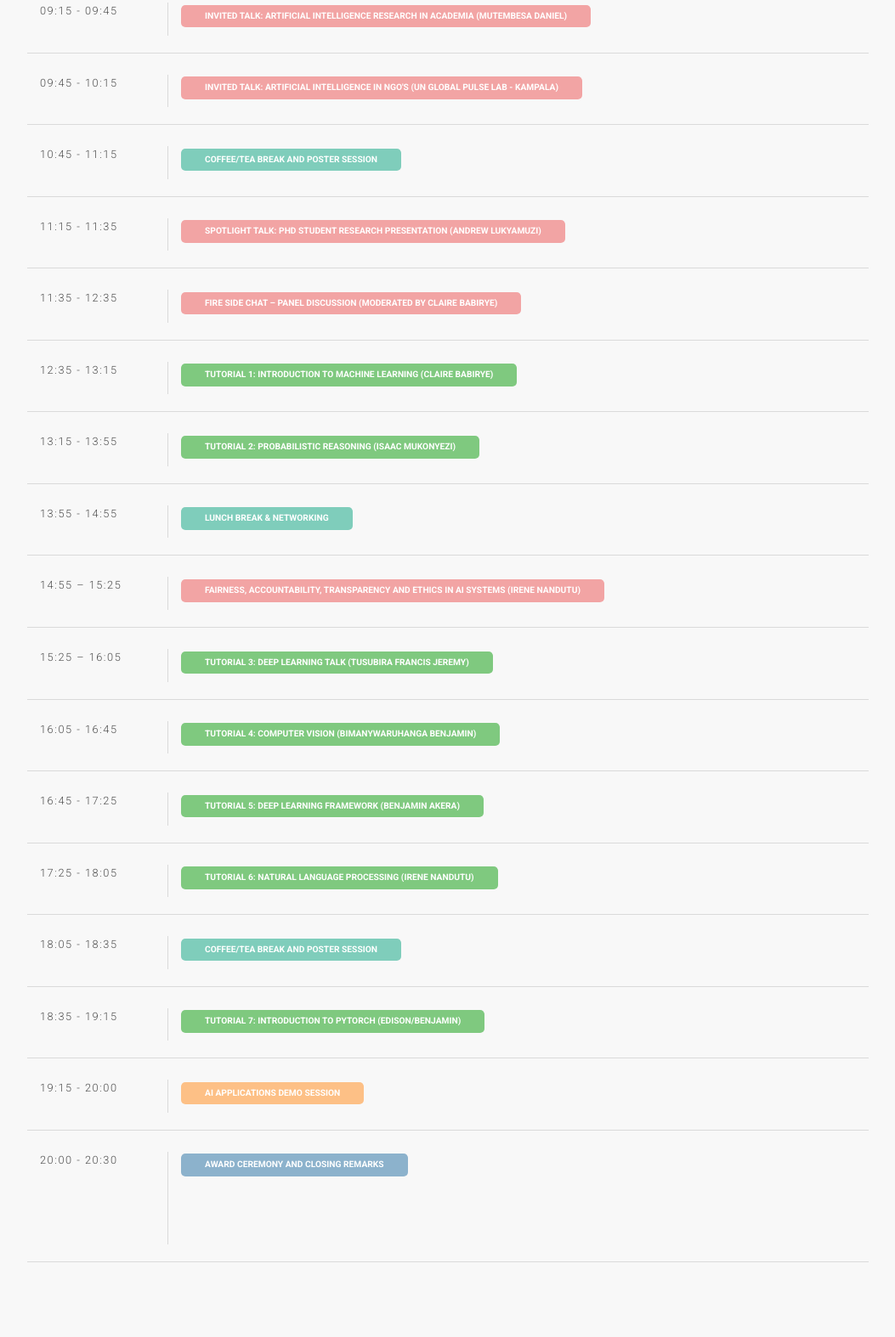
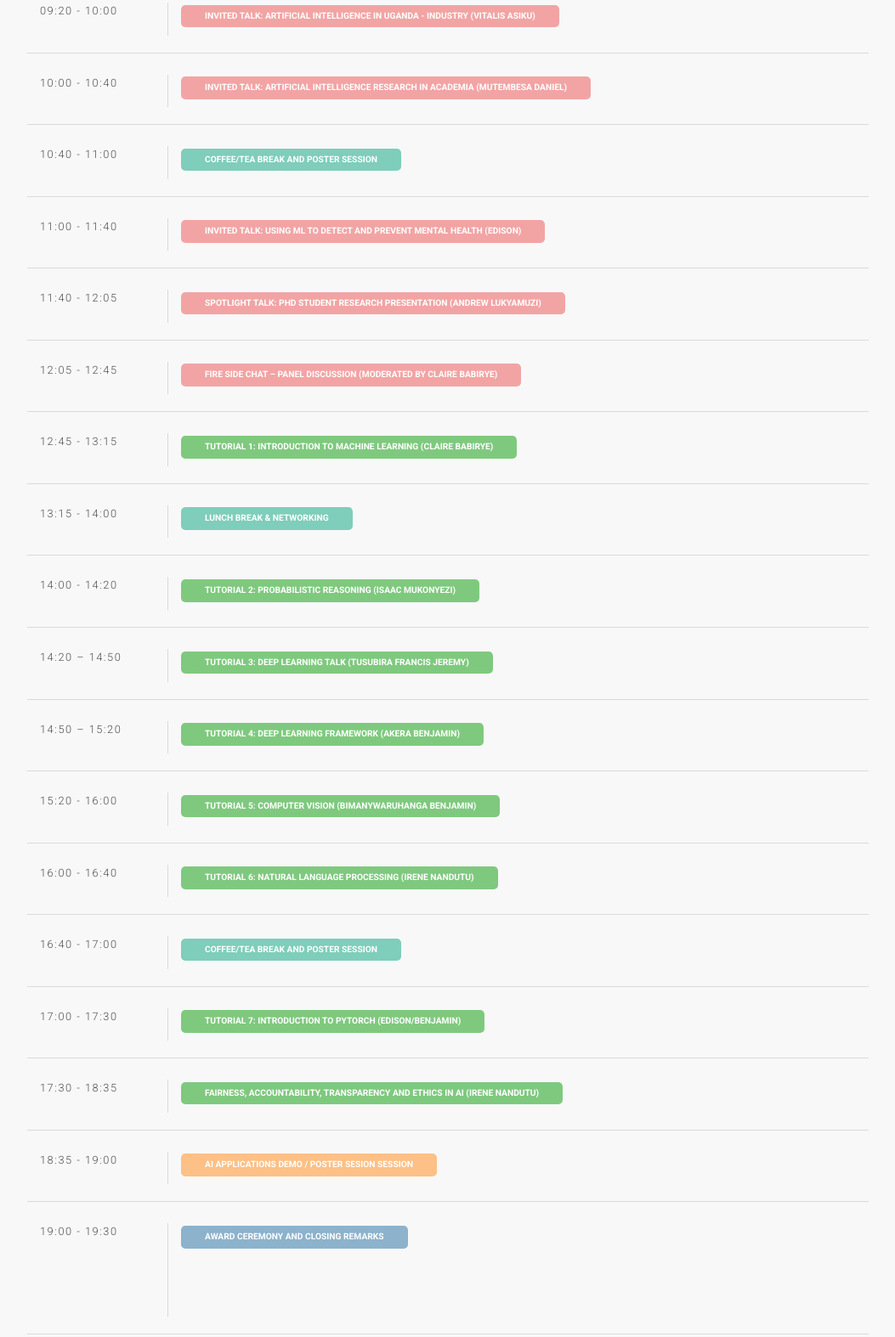
Before and after one commit to indabaxug/indabaxug.github.io, a plain HTML site: page index.html in a window 1280 px wide. Shown: the part 1861-3435 px from the top of the page at 85% size, without its empty margins (113-1166 px from the left). Drawn offline with nearby package versions, Linux system fonts and the light colour scheme; files whose address does not match are found by name.

Commit message:
Update index.html

```diff
--- a/index.html
+++ b/index.html
@@ -219,13 +219,13 @@
 
                  <div class="row schedule-listing">
                   <div class="col-md-2 col-xs-12">
-                     <span class="schedule-slot-time">08:45 - 09:15</span>
+                     <span class="schedule-slot-time">08:45 - 09:20</span>
                    </div>
 
                    <div class="col-md-10 col-xs-12">
                   <div class="schedule-slot-info">
                    <div class="schedule-slot-info-content">
-                     <h3 class="schedule-slot-title"><button class="btn btn-primary Hahn-6">Invited Talk: Artificial intelligence in Uganda - Industry (Vitalis Asiku) </button></h3>
+                     <h3 class="schedule-slot-title"><button class="btn btn-primary Hahn-6">Invited Talk: Artificial Intelligence in NGO's (UN Global Pulse Lab - Kampala)  </button></h3>
                      <!-- <button class="btn btn-primary">PD Hahn Foyer</button> -->
                      <!--<p class="schedule-slot-desc">Pick up your name badge</p>-->
                     </div>
@@ -239,13 +239,14 @@
                 <!-- Slot listing 2 end -->
                  <div class="row schedule-listing">
                   <div class="col-md-2 col-xs-12">
-                     <span class="schedule-slot-time">09:15 - 09:45</span>
+                     <span class="schedule-slot-time">09:20 - 10:00</span>
                    </div>
 
                    <div class="col-md-10 col-xs-12">
                   <div class="schedule-slot-info">
                    <div class="schedule-slot-info-content">
-                     <h3 class="schedule-slot-title"><button class="btn btn-primary Hahn-6">Invited Talk: Artificial Intelligence Research in Academia (Mutembesa Daniel) </button></h3>
+                     <h3 class="schedule-slot-title"><button class="btn btn-primary Hahn-6">Invited Talk: Artificial intelligence in Uganda - Industry (Vitalis Asiku)
+ </button></h3>
                      <!-- <button class="btn btn-primary">PD Hahn Foyer</button> -->
                      <!--<p class="schedule-slot-desc">Pick up your name badge</p>-->
                     </div>
@@ -260,13 +261,14 @@
 
                  <div class="row schedule-listing">
                   <div class="col-md-2 col-xs-12">
-                     <span class="schedule-slot-time">09:45 - 10:15</span>
+                     <span class="schedule-slot-time">10:00 - 10:40</span>
                    </div>
 
                    <div class="col-md-10 col-xs-12">
                   <div class="schedule-slot-info">
                    <div class="schedule-slot-info-content">
-                     <h3 class="schedule-slot-title"><button class="btn btn-primary Hahn-6">Invited Talk: Artificial Intelligence in NGO's (UN Global Pulse Lab - Kampala) </button></h3>
+                     <h3 class="schedule-slot-title"><button class="btn btn-primary Hahn-6">Invited Talk: Artificial Intelligence Research in Academia (Mutembesa Daniel)
+</button></h3>
                      <!-- <button class="btn btn-primary">PD Hahn Foyer</button> -->
                      <!--<p class="schedule-slot-desc">Pick up your name badge</p>-->
                     </div>
@@ -278,10 +280,10 @@
                 <!-- Slot listing 1 end -->
 
                  <!-- Slot listing 2 end -->
-                 <!-- Slot listing 2 end -->
+
                  <div class="row schedule-listing">
                   <div class="col-md-2 col-xs-12">
-                     <span class="schedule-slot-time">10:45 - 11:15</span>
+                     <span class="schedule-slot-time">10:40 - 11:00</span>
                    </div>
 
                    <div class="col-md-10 col-xs-12">
@@ -302,7 +304,28 @@
                  <!-- Slot listing 2 end -->
                  <div class="row schedule-listing">
                   <div class="col-md-2 col-xs-12">
-                     <span class="schedule-slot-time">11:15 - 11:35</span>
+                     <span class="schedule-slot-time">11:00 - 11:40</span>
+                   </div>
+
+                   <div class="col-md-10 col-xs-12">
+                  <div class="schedule-slot-info">
+                   <div class="schedule-slot-info-content">
+                     <h3 class="schedule-slot-title"><button class="btn btn-primary Hahn-6">Invited Talk: Using ML to Detect and Prevent Mental Health (Edison)</button></h3>
+                     <!-- <button class="btn btn-primary">PD Hahn Foyer</button> -->
+                     <!--<p class="schedule-slot-desc">Pick up your name badge</p>-->
+                    </div>
+                    <!--Info content end -->
+                  </div>
+                  <!-- Slot info end -->
+                </div>
+                </div>
+                <!-- Slot listing 1 end -->
+
+
+                 <!-- Slot listing 2 end -->
+                 <div class="row schedule-listing">
+                  <div class="col-md-2 col-xs-12">
+                     <span class="schedule-slot-time">11:40 - 12:05</span>
                    </div>
 
                    <div class="col-md-10 col-xs-12">
@@ -322,7 +345,7 @@
                  <!-- Slot listing 2 end -->
                  <div class="row schedule-listing">
                   <div class="col-md-2 col-xs-12">
-                     <span class="schedule-slot-time">11:35 - 12:35</span>
+                     <span class="schedule-slot-time">12:05 - 12:45</span>
                    </div>
 
                    <div class="col-md-10 col-xs-12">
@@ -342,7 +365,7 @@
                  <!-- Slot listing 2 end -->
                  <div class="row schedule-listing">
                   <div class="col-md-2 col-xs-12">
-                     <span class="schedule-slot-time">12:35 - 13:15</span>
+                     <span class="schedule-slot-time">12:45 - 13:15</span>
                    </div>
 
                    <div class="col-md-10 col-xs-12">
@@ -362,13 +385,13 @@
                  <!-- Slot listing 2 end -->
                  <div class="row schedule-listing">
                   <div class="col-md-2 col-xs-12">
-                     <span class="schedule-slot-time">13:15 - 13:55</span>
+                     <span class="schedule-slot-time">13:15 - 14:00</span>
                    </div>
 
                   <div class="col-md-10 col-xs-12">
                   <div class="schedule-slot-info">
                    <div class="schedule-slot-info-content">
-                     <h3 class="schedule-slot-title"><button class="btn btn-primary Hahn-1">Tutorial 2: Probabilistic Reasoning (Isaac Mukonyezi)</button></h3>
+                     <h3 class="schedule-slot-title"><button class="btn btn-primary Hahn-5">Lunch Break & Networking</button></h3>
                      <!-- <button class="btn btn-primary">PD Hahn Foyer</button> -->
                      <!--<p class="schedule-slot-desc">Pick up your name badge</p>-->
                     </div>
@@ -383,13 +406,13 @@
                  <!-- Slot listing 2 end -->
                  <div class="row schedule-listing">
                   <div class="col-md-2 col-xs-12">
-                     <span class="schedule-slot-time">13:55 -  14:55</span>
+                     <span class="schedule-slot-time">14:00 -  14:20</span>
                    </div>
 
                    <div class="col-md-10 col-xs-12">
                   <div class="schedule-slot-info">
                    <div class="schedule-slot-info-content">
-                     <h3 class="schedule-slot-title"><button class="btn btn-primary Hahn-5">Lunch Break & Networking</button></h3>
+                     <h3 class="schedule-slot-title"><button class="btn btn-primary Hahn-1">Tutorial 2: Probabilistic Reasoning (Isaac Mukonyezi)</button></h3>
                      <!-- <button class="btn btn-primary">PD Hahn Foyer</button> -->
                      <!--<p class="schedule-slot-desc">Pick up your name badge</p>-->
                     </div>
@@ -403,27 +426,7 @@
                  <!-- Slot listing 2 end -->
                  <div class="row schedule-listing">
                   <div class="col-md-2 col-xs-12">
-                     <span class="schedule-slot-time">14:55 – 15:25</span>
-                   </div>
-
-                   <div class="col-md-10 col-xs-12">
-                  <div class="schedule-slot-info">
-                   <div class="schedule-slot-info-content">
-                     <h3 class="schedule-slot-title"><button class="btn btn-primary Hahn-6">Fairness, Accountability, Transparency and Ethics in AI Systems (Irene Nandutu)</button></h3>
-                     <!-- <button class="btn btn-primary">PD Hahn Foyer</button> -->
-                     <!--<p class="schedule-slot-desc">Pick up your name badge</p>-->
-                    </div>
-                    <!--Info content end -->
-                  </div>
-                  <!-- Slot info end -->
-                </div>
-                </div>
-                <!-- Slot listing 1 end -->
-
-<!-- Slot listing 2 end -->
-                 <div class="row schedule-listing">
-                  <div class="col-md-2 col-xs-12">
-                     <span class="schedule-slot-time">15:25 – 16:05</span>
+                     <span class="schedule-slot-time">14:20 – 14:50</span>
                    </div>
 
                    <div class="col-md-10 col-xs-12">
@@ -440,16 +443,16 @@
                 </div>
                 <!-- Slot listing 1 end -->
 
-                 <!-- Slot listing 2 end -->
+<!-- Slot listing 2 end -->
                  <div class="row schedule-listing">
                   <div class="col-md-2 col-xs-12">
-                     <span class="schedule-slot-time">16:05 - 16:45</span>
+                     <span class="schedule-slot-time">14:50 – 15:20</span>
                    </div>
 
                    <div class="col-md-10 col-xs-12">
                   <div class="schedule-slot-info">
                    <div class="schedule-slot-info-content">
-                     <h3 class="schedule-slot-title"><button class="btn btn-primary Hahn-1">Tutorial 4: Computer Vision (Bimanywaruhanga Benjamin)</button></h3>
+                     <h3 class="schedule-slot-title"><button class="btn btn-primary Hahn-1">Tutorial 4: Deep Learning Framework (Akera Benjamin)</button></h3>
                      <!-- <button class="btn btn-primary">PD Hahn Foyer</button> -->
                      <!--<p class="schedule-slot-desc">Pick up your name badge</p>-->
                     </div>
@@ -463,13 +466,13 @@
                  <!-- Slot listing 2 end -->
                  <div class="row schedule-listing">
                   <div class="col-md-2 col-xs-12">
-                     <span class="schedule-slot-time">16:45 - 17:25</span>
+                     <span class="schedule-slot-time">15:20 - 16:00</span>
                    </div>
 
                    <div class="col-md-10 col-xs-12">
                   <div class="schedule-slot-info">
                    <div class="schedule-slot-info-content">
-                     <h3 class="schedule-slot-title"><button class="btn btn-primary Hahn-1">Tutorial 5: Deep Learning Framework (Benjamin Akera)</button></h3>
+                     <h3 class="schedule-slot-title"><button class="btn btn-primary Hahn-1">Tutorial 5: Computer Vision (Bimanywaruhanga Benjamin)</button></h3>
                      <!-- <button class="btn btn-primary">PD Hahn Foyer</button> -->
                      <!--<p class="schedule-slot-desc">Pick up your name badge</p>-->
                     </div>
@@ -481,10 +484,9 @@
                 <!-- Slot listing 1 end -->
 
                  <!-- Slot listing 2 end -->
-
                  <div class="row schedule-listing">
                   <div class="col-md-2 col-xs-12">
-                     <span class="schedule-slot-time">17:25 - 18:05 </span>
+                     <span class="schedule-slot-time">16:00 - 16:40</span>
                    </div>
 
                    <div class="col-md-10 col-xs-12">
@@ -505,7 +507,7 @@
 
                  <div class="row schedule-listing">
                   <div class="col-md-2 col-xs-12">
-                     <span class="schedule-slot-time">18:05 - 18:35</span>
+                     <span class="schedule-slot-time">16:40 - 17:00 </span>
                    </div>
 
                    <div class="col-md-10 col-xs-12">
@@ -523,9 +525,10 @@
                 <!-- Slot listing 1 end -->
 
                  <!-- Slot listing 2 end -->
+
                  <div class="row schedule-listing">
                   <div class="col-md-2 col-xs-12">
-                     <span class="schedule-slot-time">18:35 - 19:15</span>
+                     <span class="schedule-slot-time">17:00 - 17:30</span>
                    </div>
 
                    <div class="col-md-10 col-xs-12">
@@ -545,13 +548,13 @@
                  <!-- Slot listing 2 end -->
                  <div class="row schedule-listing">
                   <div class="col-md-2 col-xs-12">
-                     <span class="schedule-slot-time">19:15 - 20:00</span>
+                     <span class="schedule-slot-time">17:30 - 18:35</span>
                    </div>
 
                    <div class="col-md-10 col-xs-12">
                   <div class="schedule-slot-info">
                    <div class="schedule-slot-info-content">
-                     <h3 class="schedule-slot-title"><button class="btn btn-primary Hahn-4">AI Applications Demo Session</button></h3>
+                     <h3 class="schedule-slot-title"><button class="btn btn-primary Hahn-1"> Fairness, Accountability, Transparency and Ethics in AI (Irene Nandutu)</button></h3>
                      <!-- <button class="btn btn-primary">PD Hahn Foyer</button> -->
                      <!--<p class="schedule-slot-desc">Pick up your name badge</p>-->
                     </div>
@@ -565,7 +568,27 @@
                  <!-- Slot listing 2 end -->
                  <div class="row schedule-listing">
                   <div class="col-md-2 col-xs-12">
-                     <span class="schedule-slot-time">20:00 - 20:30</span>
+                     <span class="schedule-slot-time">18:35 - 19:00</span>
+                   </div>
+
+                   <div class="col-md-10 col-xs-12">
+                  <div class="schedule-slot-info">
+                   <div class="schedule-slot-info-content">
+                     <h3 class="schedule-slot-title"><button class="btn btn-primary Hahn-4">AI Applications Demo / Poster Sesion Session</button></h3>
+                     <!-- <button class="btn btn-primary">PD Hahn Foyer</button> -->
+                     <!--<p class="schedule-slot-desc">Pick up your name badge</p>-->
+                    </div>
+                    <!--Info content end -->
+                  </div>
+                  <!-- Slot info end -->
+                </div>
+                </div>
+                <!-- Slot listing 1 end -->
+
+                 <!-- Slot listing 2 end -->
+                 <div class="row schedule-listing">
+                  <div class="col-md-2 col-xs-12">
+                     <span class="schedule-slot-time">19:00 - 19:30</span>
                    </div>
 
                    <div class="col-md-10 col-xs-12">
```
